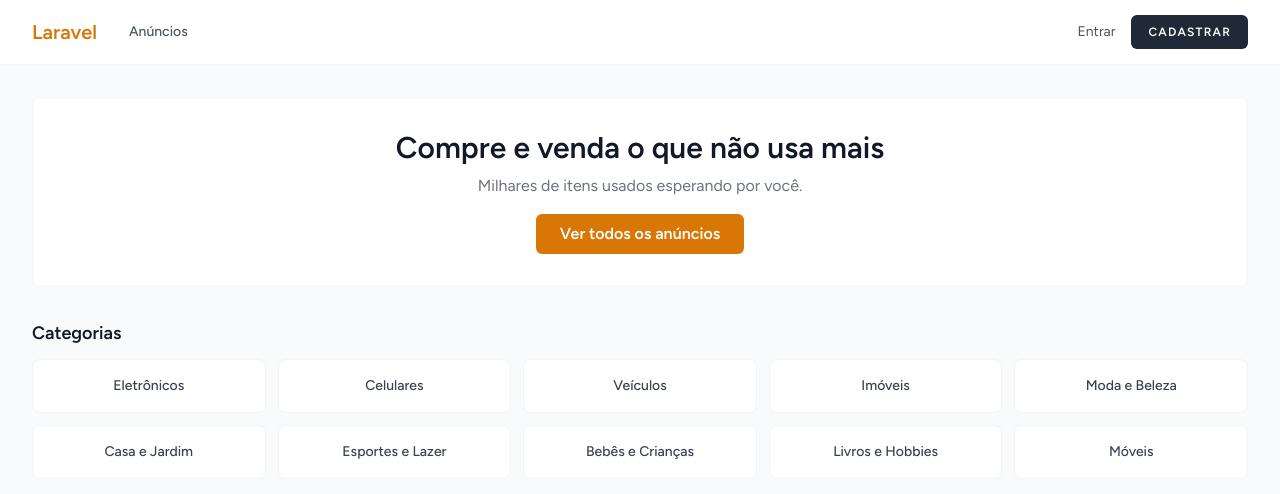
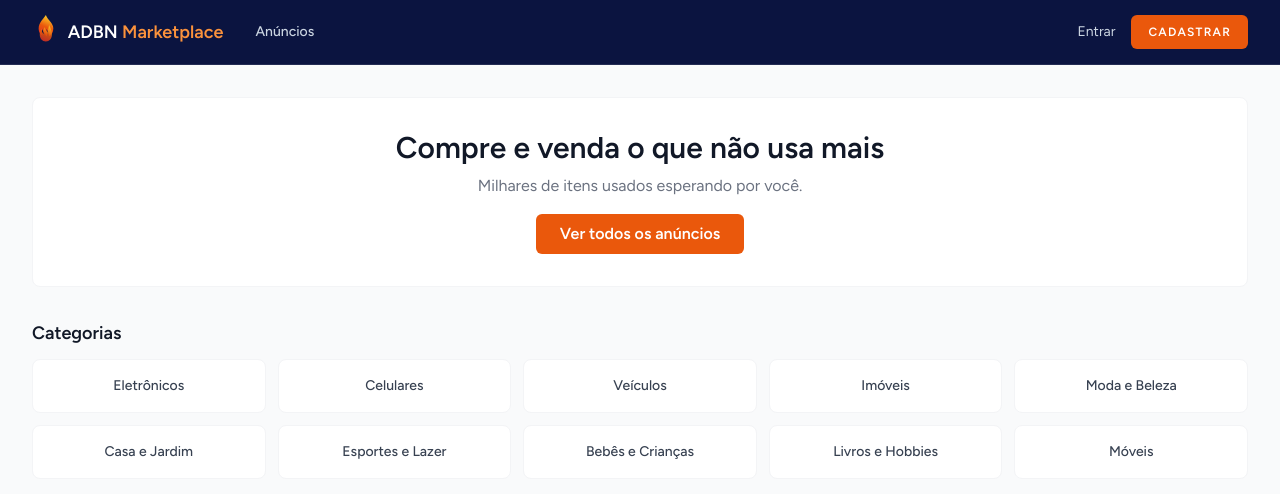
Before and after one commit to mirahy/marketplace-laravel, a Laravel app: page / in a window 1280 px wide. Shown: the top 494 px of the page. Run offline with Laravel 12, Linux system fonts and the light colour scheme; data comes from the database, SQL or seed files in the repository; style sheets or scripts are compiled from the project's sources; some libraries are stand-ins or nearby versions.

Commit message:
Aplica identidade visual ADBN (logo, cores, favicon)
Substitui o esquema âmbar pela paleta azul-marinho + laranja/vermelho
da chama ADBN em toda a área pública (nav, botões, links) e nas telas
de autenticação do Breeze. Adiciona um componente de logo em SVG
(chama com gradiente) usado no cabeçalho, no favicon e nas páginas de
login/registro.

Co-Authored-By: Claude Sonnet 5 <noreply@anthropic.com>
Claude-Session: https://claude.ai/code/session_017KiLttGspWFpky77EyGAMQ

```diff
--- /dev/null
+++ b/resources/views/components/adbn-logo.blade.php
@@ -0,0 +1,15 @@
+@props(['id' => 'adbn-flame'])
+
+<svg viewBox="0 0 100 130" xmlns="http://www.w3.org/2000/svg" {{ $attributes }}>
+    <defs>
+        <linearGradient id="{{ $id }}" x1="0%" y1="100%" x2="30%" y2="0%">
+            <stop offset="0%" stop-color="#dc2626" />
+            <stop offset="55%" stop-color="#ea580c" />
+            <stop offset="100%" stop-color="#fbbf24" />
+        </linearGradient>
+    </defs>
+    <path fill="url(#{{ $id }})"
+        d="M50 4C41 20 24 30 24 54c0 12 7 20 14 24-4-7-5-15-1-23 3 11 11 16 15 26 5-10 3-19-1-27 7 6 12 15 10 27 10-6 16-17 16-29C77 34 58 24 50 4Z" />
+    <path fill="url(#{{ $id }})" opacity="0.85"
+        d="M62 40c6 12 10 22 10 34 0 14-9 25-22 25s-22-11-22-25c0-8 3-15 7-21-1 8 2 15 8 19-3-8-2-17 3-24 1 7 6 12 9 19 3-9 5-18 7-27Z" />
+</svg>
--- a/resources/views/layouts/app.blade.php
+++ b/resources/views/layouts/app.blade.php
@@ -6,6 +6,8 @@
         <meta name="csrf-token" content="{{ csrf_token() }}">
 
         <title>{{ config('app.name', 'Laravel') }}</title>
+
+        <link rel="icon" type="image/svg+xml" href="{{ asset('favicon.svg') }}">
 
         <!-- Fonts -->
         <link rel="preconnect" href="https://fonts.bunny.net">
--- a/resources/views/layouts/guest.blade.php
+++ b/resources/views/layouts/guest.blade.php
@@ -11,14 +11,16 @@
         <link rel="preconnect" href="https://fonts.bunny.net">
         <link href="https://fonts.bunny.net/css?family=figtree:400,500,600&display=swap" rel="stylesheet" />
 
+        <link rel="icon" type="image/svg+xml" href="{{ asset('favicon.svg') }}">
+
         <!-- Scripts -->
         @vite(['resources/css/app.css', 'resources/js/app.js'])
     </head>
     <body class="font-sans text-gray-900 antialiased">
-        <div class="min-h-screen flex flex-col sm:justify-center items-center pt-6 sm:pt-0 bg-gray-100">
+        <div class="min-h-screen flex flex-col sm:justify-center items-center pt-6 sm:pt-0 bg-[#0b1440]">
             <div>
                 <a href="/" wire:navigate>
-                    <x-application-logo class="w-20 h-20 fill-current text-gray-500" />
+                    <x-application-logo class="w-16 h-20" />
                 </a>
             </div>
 
--- a/resources/views/layouts/public.blade.php
+++ b/resources/views/layouts/public.blade.php
@@ -7,24 +7,29 @@
 
         <title>{{ $title ?? config('app.name') }}</title>
 
+        <link rel="icon" type="image/svg+xml" href="{{ asset('favicon.svg') }}">
+
         <link rel="preconnect" href="https://fonts.bunny.net">
         <link href="https://fonts.bunny.net/css?family=figtree:400,500,600&display=swap" rel="stylesheet" />
 
         @vite(['resources/css/app.css', 'resources/js/app.js'])
     </head>
     <body class="font-sans antialiased bg-gray-50">
-        <nav class="bg-white border-b border-gray-100">
+        <nav class="bg-[#0b1440] border-b border-white/10">
             <div class="max-w-7xl mx-auto px-4 sm:px-6 lg:px-8">
                 <div class="flex justify-between h-16 items-center">
                     <div class="flex items-center gap-8">
-                        <a href="{{ route('home') }}" wire:navigate class="text-xl font-bold text-amber-600">
-                            {{ config('app.name') }}
+                        <a href="{{ route('home') }}" wire:navigate class="flex items-center gap-2">
+                            <x-adbn-logo class="h-9 w-auto" />
+                            <span class="text-lg font-bold text-white leading-tight">
+                                ADBN <span class="text-orange-400 font-semibold">Marketplace</span>
+                            </span>
                         </a>
-                        <div class="hidden sm:flex gap-6 text-sm font-medium text-gray-600">
-                            <a href="{{ route('listings.index') }}" wire:navigate class="hover:text-amber-600">Anúncios</a>
+                        <div class="hidden sm:flex gap-6 text-sm font-medium text-slate-300">
+                            <a href="{{ route('listings.index') }}" wire:navigate class="hover:text-orange-400">Anúncios</a>
                             @auth
-                                <a href="{{ route('listings.mine') }}" wire:navigate class="hover:text-amber-600">Meus anúncios</a>
-                                <a href="{{ route('messages.index') }}" wire:navigate class="hover:text-amber-600">Mensagens</a>
+                                <a href="{{ route('listings.mine') }}" wire:navigate class="hover:text-orange-400">Meus anúncios</a>
+                                <a href="{{ route('messages.index') }}" wire:navigate class="hover:text-orange-400">Mensagens</a>
                             @endauth
                         </div>
                     </div>
@@ -32,11 +37,11 @@
                     <div class="flex items-center gap-4">
                         @auth
                             <a href="{{ route('listings.create') }}" wire:navigate
-                                class="inline-flex items-center px-4 py-2 bg-amber-600 border border-transparent rounded-md font-semibold text-xs text-white uppercase tracking-widest hover:bg-amber-700">
+                                class="inline-flex items-center px-4 py-2 bg-orange-600 border border-transparent rounded-md font-semibold text-xs text-white uppercase tracking-widest hover:bg-orange-700">
                                 Anunciar
                             </a>
                             <div class="relative" x-data="{ open: false }">
-                                <button @click="open = ! open" class="text-sm text-gray-600 hover:text-gray-900">
+                                <button @click="open = ! open" class="text-sm text-slate-300 hover:text-white">
                                     {{ auth()->user()->name }}
                                 </button>
                                 <div x-show="open" @click.outside="open = false" x-cloak
@@ -49,9 +54,9 @@
                                 </div>
                             </div>
                         @else
-                            <a href="{{ route('login') }}" wire:navigate class="text-sm text-gray-600 hover:text-gray-900">Entrar</a>
+                            <a href="{{ route('login') }}" wire:navigate class="text-sm text-slate-300 hover:text-white">Entrar</a>
                             <a href="{{ route('register') }}" wire:navigate
-                                class="inline-flex items-center px-4 py-2 bg-gray-800 border border-transparent rounded-md font-semibold text-xs text-white uppercase tracking-widest hover:bg-gray-700">
+                                class="inline-flex items-center px-4 py-2 bg-orange-600 border border-transparent rounded-md font-semibold text-xs text-white uppercase tracking-widest hover:bg-orange-700">
                                 Cadastrar
                             </a>
                         @endauth
--- a/resources/views/livewire/conversation-show.blade.php
+++ b/resources/views/livewire/conversation-show.blade.php
@@ -13,7 +13,7 @@
         <div class="p-4 space-y-3 max-h-96 overflow-y-auto">
             @forelse ($messages as $message)
                 <div class="{{ $message->sender_id === auth()->id() ? 'text-right' : 'text-left' }}">
-                    <span class="inline-block px-3 py-2 rounded-lg text-sm {{ $message->sender_id === auth()->id() ? 'bg-amber-600 text-white' : 'bg-gray-100 text-gray-800' }}">
+                    <span class="inline-block px-3 py-2 rounded-lg text-sm {{ $message->sender_id === auth()->id() ? 'bg-orange-600 text-white' : 'bg-gray-100 text-gray-800' }}">
                         {{ $message->body }}
                     </span>
                 </div>
@@ -25,7 +25,7 @@
         <form wire:submit="send" class="p-4 border-t border-gray-100 flex gap-2">
             <input type="text" wire:model="body" placeholder="Escreva uma mensagem..."
                 class="flex-1 rounded-md border-gray-300 text-sm">
-            <button type="submit" class="px-4 py-2 bg-amber-600 text-white rounded-md font-semibold text-sm hover:bg-amber-700">
+            <button type="submit" class="px-4 py-2 bg-orange-600 text-white rounded-md font-semibold text-sm hover:bg-orange-700">
                 Enviar
             </button>
         </form>
--- a/resources/views/livewire/home.blade.php
+++ b/resources/views/livewire/home.blade.php
@@ -3,7 +3,7 @@
         <h1 class="text-3xl font-bold text-gray-900">Compre e venda o que não usa mais</h1>
         <p class="text-gray-500 mt-2">Milhares de itens usados esperando por você.</p>
         <a href="{{ route('listings.index') }}" wire:navigate
-            class="inline-block mt-4 px-6 py-2 bg-amber-600 text-white rounded-md font-semibold hover:bg-amber-700">
+            class="inline-block mt-4 px-6 py-2 bg-orange-600 text-white rounded-md font-semibold hover:bg-orange-700">
             Ver todos os anúncios
         </a>
     </div>
@@ -12,7 +12,7 @@
     <div class="grid grid-cols-2 sm:grid-cols-4 md:grid-cols-5 gap-3 mb-10">
         @foreach ($categories as $category)
             <a href="{{ route('categories.show', $category) }}" wire:navigate
-                class="bg-white border border-gray-100 rounded-lg p-4 text-center text-sm font-medium text-gray-700 hover:border-amber-400 hover:text-amber-600">
+                class="bg-white border border-gray-100 rounded-lg p-4 text-center text-sm font-medium text-gray-700 hover:border-orange-400 hover:text-orange-600">
                 {{ $category->name }}
             </a>
         @endforeach
--- a/resources/views/livewire/inbox.blade.php
+++ b/resources/views/livewire/inbox.blade.php
@@ -14,7 +14,7 @@
                     $lastMessage = $conversation->messages->first();
                 @endphp
                 <a href="{{ route('messages.show', $conversation) }}" wire:navigate
-                    class="block bg-white border border-gray-100 rounded-lg p-4 hover:border-amber-400">
+                    class="block bg-white border border-gray-100 rounded-lg p-4 hover:border-orange-400">
                     <div class="flex items-center justify-between">
                         <div>
                             <p class="font-medium text-gray-900">{{ $conversation->listing->title }}</p>
@@ -24,7 +24,7 @@
                             @endif
                         </div>
                         @if ($conversation->unread_count > 0)
-                            <span class="bg-amber-600 text-white text-xs rounded-full px-2 py-1">{{ $conversation->unread_count }}</span>
+                            <span class="bg-orange-600 text-white text-xs rounded-full px-2 py-1">{{ $conversation->unread_count }}</span>
                         @endif
                     </div>
                 </a>
--- a/resources/views/livewire/listing-form.blade.php
+++ b/resources/views/livewire/listing-form.blade.php
@@ -90,7 +90,7 @@
         </div>
 
         <button type="submit"
-            class="w-full px-4 py-2 bg-amber-600 text-white rounded-md font-semibold hover:bg-amber-700">
+            class="w-full px-4 py-2 bg-orange-600 text-white rounded-md font-semibold hover:bg-orange-700">
             {{ $listing ? 'Salvar alterações' : 'Publicar anúncio' }}
         </button>
     </form>
--- a/resources/views/livewire/listing-show.blade.php
+++ b/resources/views/livewire/listing-show.blade.php
@@ -23,7 +23,7 @@
         <div>
             <div class="bg-white border border-gray-100 rounded-lg p-6 sticky top-4">
                 <h1 class="text-xl font-bold text-gray-900">{{ $listing->title }}</h1>
-                <p class="text-2xl font-bold text-amber-600 mt-2">{{ Number::currency($listing->price, in: 'BRL') }}</p>
+                <p class="text-2xl font-bold text-orange-600 mt-2">{{ Number::currency($listing->price, in: 'BRL') }}</p>
                 <p class="text-sm text-gray-500 mt-1">{{ $listing->condition->getLabel() }} · {{ $listing->city }}/{{ $listing->state }}</p>
                 <p class="text-xs text-gray-400 mt-1">{{ $listing->views_count }} visualizações</p>
 
@@ -38,13 +38,13 @@
                 @auth
                     @if (auth()->id() !== $listing->user_id)
                         <button wire:click="sendMessage"
-                            class="mt-4 w-full px-4 py-2 bg-amber-600 text-white rounded-md font-semibold hover:bg-amber-700">
+                            class="mt-4 w-full px-4 py-2 bg-orange-600 text-white rounded-md font-semibold hover:bg-orange-700">
                             Enviar mensagem
                         </button>
                     @endif
                 @else
                     <a href="{{ route('login') }}" wire:navigate
-                        class="mt-4 block text-center w-full px-4 py-2 bg-amber-600 text-white rounded-md font-semibold hover:bg-amber-700">
+                        class="mt-4 block text-center w-full px-4 py-2 bg-orange-600 text-white rounded-md font-semibold hover:bg-orange-700">
                         Entrar para conversar
                     </a>
                 @endauth
--- a/resources/views/livewire/my-listings.blade.php
+++ b/resources/views/livewire/my-listings.blade.php
@@ -4,7 +4,7 @@
     <div class="flex items-center justify-between mb-6">
         <h1 class="text-xl font-bold text-gray-900">Meus anúncios</h1>
         <a href="{{ route('listings.create') }}" wire:navigate
-            class="px-4 py-2 bg-amber-600 text-white rounded-md font-semibold text-sm hover:bg-amber-700">
+            class="px-4 py-2 bg-orange-600 text-white rounded-md font-semibold text-sm hover:bg-orange-700">
             Novo anúncio
         </a>
     </div>
```
Also changed, not shown: resources/views/components/application-logo.blade.php (+1 -3 lines), public/favicon.svg (added).
